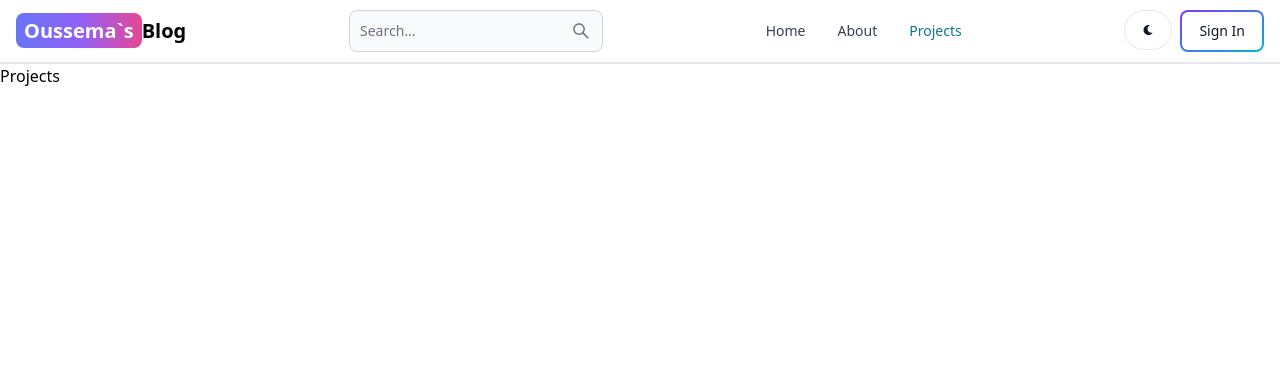
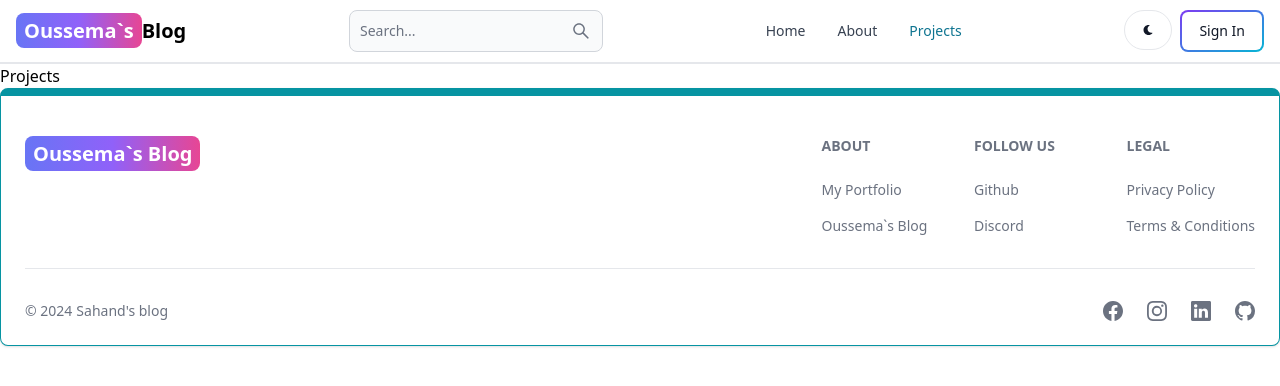
Before and after one commit to OussemaChercheri/MyBlog, a React app in the folder client/: page /projects in a window 1280 px wide. Shown: the top 386 px of the page. Built offline with nearby package versions, Linux system fonts and the light colour scheme; the HTML template or start-up script is replaced by a standard one.

Commit message:
add footer

```diff
--- a/client/src/App.jsx
+++ b/client/src/App.jsx
@@ -1,5 +1,6 @@
 import { BrowserRouter, Route, Routes } from 'react-router-dom';
 
+import Footer from './components/Footer';
 import Header from './components/Header';
 import About from './pages/About';
 import Home from './pages/Home';
@@ -19,5 +20,6 @@
         <Route path='/sign-up' element={<SignUp />} />
         <Route path='/projects' element={<Projects />} />
       </Routes>
+      <Footer />
     </BrowserRouter>
   )}
--- /dev/null
+++ b/client/src/components/Footer.jsx
@@ -0,0 +1,79 @@
+import { Footer } from "flowbite-react";
+import { BsFacebook, BsGithub, BsInstagram, BsLinkedin } from "react-icons/bs";
+import { Link } from "react-router-dom";
+
+export default function FooterCom() {
+  return (
+    <Footer container className='border border-t-8 border-teal-500'>
+      <div className='w-full max-w-7xl mx-auto'>
+        <div className='grid w-full justify-between sm:flex md:grid-cols-1'>
+          <div className='mt-5'>
+            <Link
+              to='/'
+              className='self-center whitespace-nowrap text-lg sm:text-xl font-semibold dark:text-white'
+            >
+              <span className='px-2 py-1 bg-gradient-to-r from-indigo-500 via-purple-500 to-pink-500 rounded-lg text-white'>
+                Oussema`s Blog
+              </span>
+            </Link>
+          </div>
+          <div className='grid grid-cols-2 gap-8 mt-4 sm:grid-cols-3 sm:gap-6'>
+            <div>
+              <Footer.Title title="About" />
+              <Footer.LinkGroup col>
+                <Footer.Link
+                  href="https://oussemachercheri.github.io/"
+                  target="_blank"
+                  rel="noopener noreferrer"
+                >
+                  My Portfolio
+                </Footer.Link>
+                <Footer.Link
+                  href='/about'
+                  target='_blank'
+                  rel='noopener noreferrer'
+                >
+                  Oussema`s Blog
+                </Footer.Link>
+              </Footer.LinkGroup>
+            </div>
+            <div>
+              <Footer.Title title='Follow us' />
+              <Footer.LinkGroup col>
+                <Footer.Link
+                  href='https://github.com/OussemaChercheri'
+                  target='_blank'
+                  rel='noopener noreferrer'
+                >
+                  Github
+                </Footer.Link>
+                <Footer.Link href='https://discord.gg/nRrWx6m9'>Discord</Footer.Link>
+              </Footer.LinkGroup>
+            </div>
+            <div>
+              <Footer.Title title='Legal' />
+              <Footer.LinkGroup col>
+                <Footer.Link href='#'>Privacy Policy</Footer.Link>
+                <Footer.Link href='#'>Terms &amp; Conditions</Footer.Link>
+              </Footer.LinkGroup>
+            </div>
+          </div>
+        </div>
+        <Footer.Divider />
+        <div className='w-full sm:flex sm:items-center sm:justify-between'>
+          <Footer.Copyright
+            href='#'
+            by="Sahand's blog"
+            year={new Date().getFullYear()}
+          />
+          <div className="flex gap-6 sm:mt-0 mt-4 sm:justify-center">
+            <Footer.Icon href='https://www.facebook.com/oussema.chercheri.9/' icon={BsFacebook}/>
+            <Footer.Icon href='https://www.instagram.com/chercherioussema/' icon={BsInstagram}/>
+            <Footer.Icon href='https://www.linkedin.com/in/chercheri-oussema-807213218/' icon={BsLinkedin}/>
+            <Footer.Icon href='https://github.com/OussemaChercheri' icon={BsGithub}/>
+          </div>
+        </div>
+      </div>
+    </Footer>
+  );
+}
```
